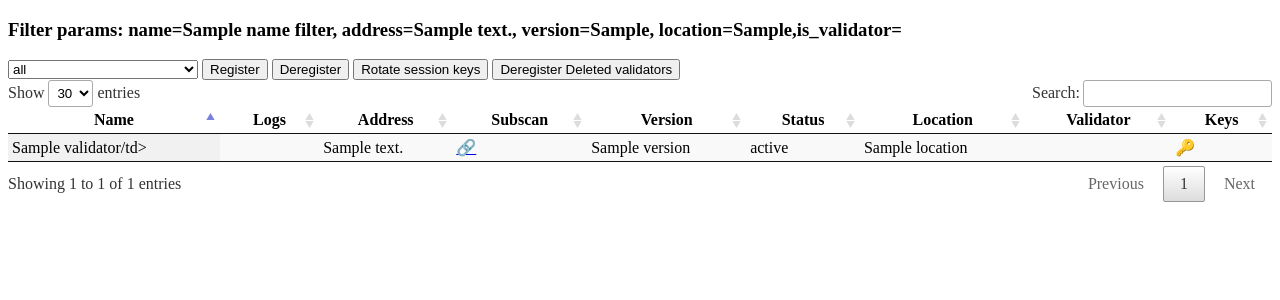
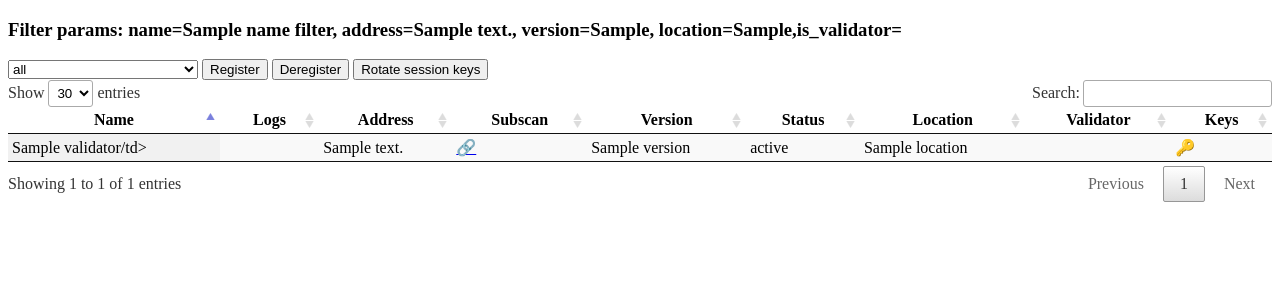
Before and after one commit to paritytech/testnet-manager, a FastAPI app: template app/templates/validators.html in a window 1280 px wide. Shown: the top 300 px of the page. Run offline with FastAPI, Linux system fonts and the light colour scheme; the template is opened without the code that fills it: most values are stand-ins (such as "Sample title", 1, 10 or a date in 2020).

Commit message:
remove delete_from_k8s and instead label as 'unknown' + remove deregister deleted button that is too dangerous

```diff
--- a/app/lib/network_utils.py
+++ b/app/lib/network_utils.py
@@ -112,7 +112,7 @@ def list_validators(stateful_set_name=''):
                 is_validator = get_validator_status(validator_address, validator_set, validators_to_add,
                                                             validators_to_retire)
                 validators.append(
-                    {'name': 'unknown-validator-' + str(i), 'location': 'deleted_from_cluster',
+                    {'name': 'unknown-validator-' + str(i), 'location': 'unknown',
                      'address': validator_address,
                      # 'funds': node_stash_account_funds,
                      'is_validator': is_validator, 'status': 'Missing', 'version': '?'})
--- a/app/templates/validators.html
+++ b/app/templates/validators.html
@@ -9,7 +9,7 @@
 {% if name_filter or address_filter or version_filter or location_filter or is_validator_filter %}
 <h3>Filter params: name={{ name_filter }}, address={{ address_filter }}, version={{ version_filter }}, location={{ location_filter }},is_validator={{ is_validator_filter }}</h3>
 {% else %}
-<h3>{{ network_name.capitalize() }} Validators : {{ external_validator_count }} Active in VM / {{ active_validator_count }} Active in K8S {% if inactive_validator_count %}/ {{ inactive_validator_count }} Inactive in K8S {% endif %}{% if deleted_validator_count %}/ {{ deleted_validator_count }} Deleted in K8S {% endif %}</h3>
+<h3>{{ network_name.capitalize() }} Validators : {{ external_validator_count }} External to K8S / {{ active_validator_count }} Active in K8S {% if inactive_validator_count %}/ {{ inactive_validator_count }} Inactive in K8S {% endif %}{% if unknown_validator_count %}/ {{ unknown_validator_count }} Unknown (external or deleted from K8S) {% endif %}</h3>
 {% endif %}
 <select id="statefulset_selection">
     <option value="/validators" {% if selected_stateful_set == '' %}selected{% endif %}>all</option>
@@ -21,9 +21,6 @@
 <button id="registerValidators" {% if selected_stateful_set == '' %}style="display: none"{% endif %}>Register</button>
 <button id="deregisterValidators" {% if selected_stateful_set == '' %}style="display: none"{% endif %}>Deregister</button>
 <button id="rotateSessionKeys">Rotate session keys</button>
-{% if deleted_validator_addresses %}
-<button id="deregisterDeletedValidators">Deregister Deleted validators</button>
-{% endif %}
 
 <table id="table" class="display compact" style="width:100%">
     <thead>
@@ -134,24 +131,6 @@
                     });
             }
         });
-
-        {% if deleted_validator_addresses %}
-        const deregisterDeletedValidatorsButton = document.querySelector("#deregisterDeletedValidators");
-        document.querySelector("#deregisterDeletedValidators").addEventListener("click", () => {
-            if (window.confirm(`Are you sure you want to deregister the following validators:\n{{ deleted_validator_addresses | join('\n') }}`)) {
-                deregisterDeletedValidatorsButton.disabled = true
-                fetch("/api/validators/deregister?address={{ deleted_validator_addresses | join('&address=') }}", {method: "POST"})
-                    .then(() => {
-                        deregisterDeletedValidatorsButton.textContent = "Deregistration in progress"
-                        deregisterDeletedValidatorsButton.style.backgroundColor = 'lightgreen'
-                    })
-                    .catch(error => {
-                        deregisterDeletedValidatorsButton.textContent = "Deregistration Failed: " + error
-                        deregisterDeletedValidatorsButton.style.backgroundColor = 'red'
-                    });
-            }
-        });
-        {% endif %}
     });
 </script>
 </body>
```
Also changed, not shown: app/routers/views.py (+2 -5 lines).
